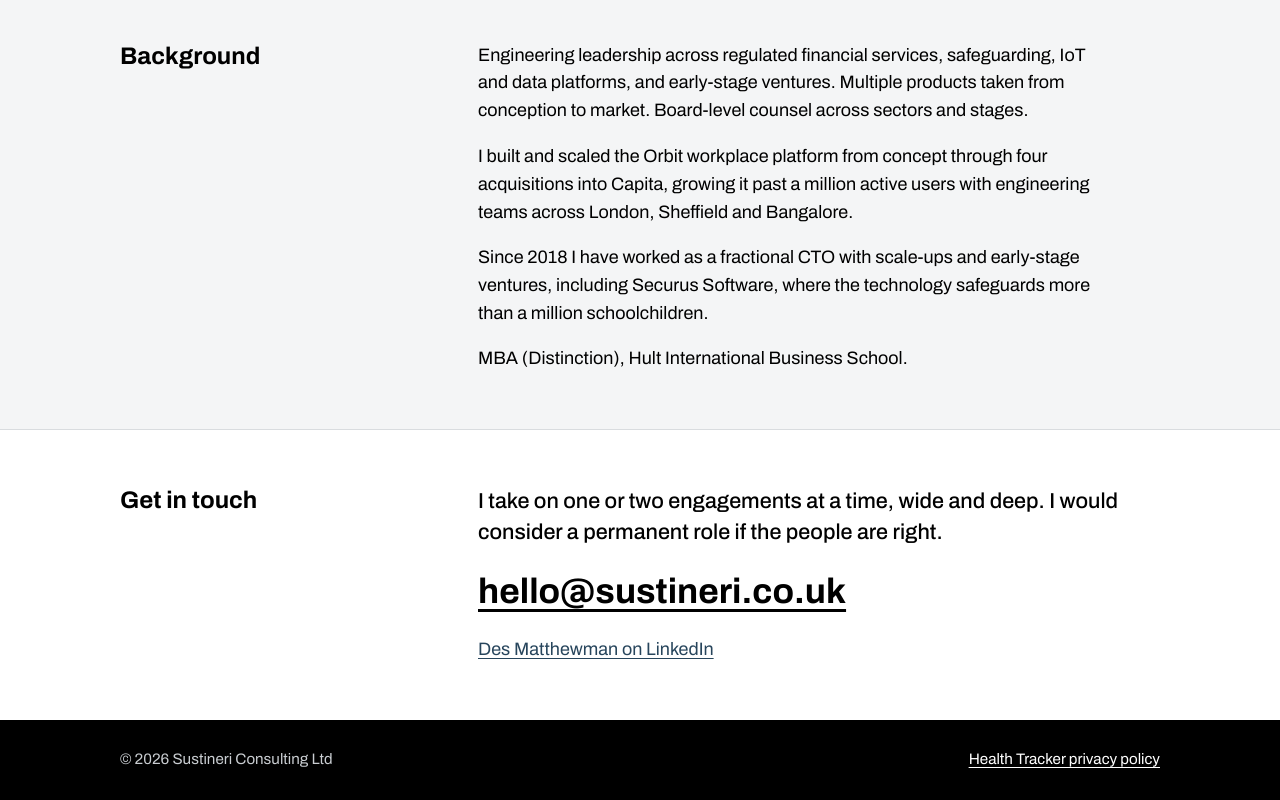
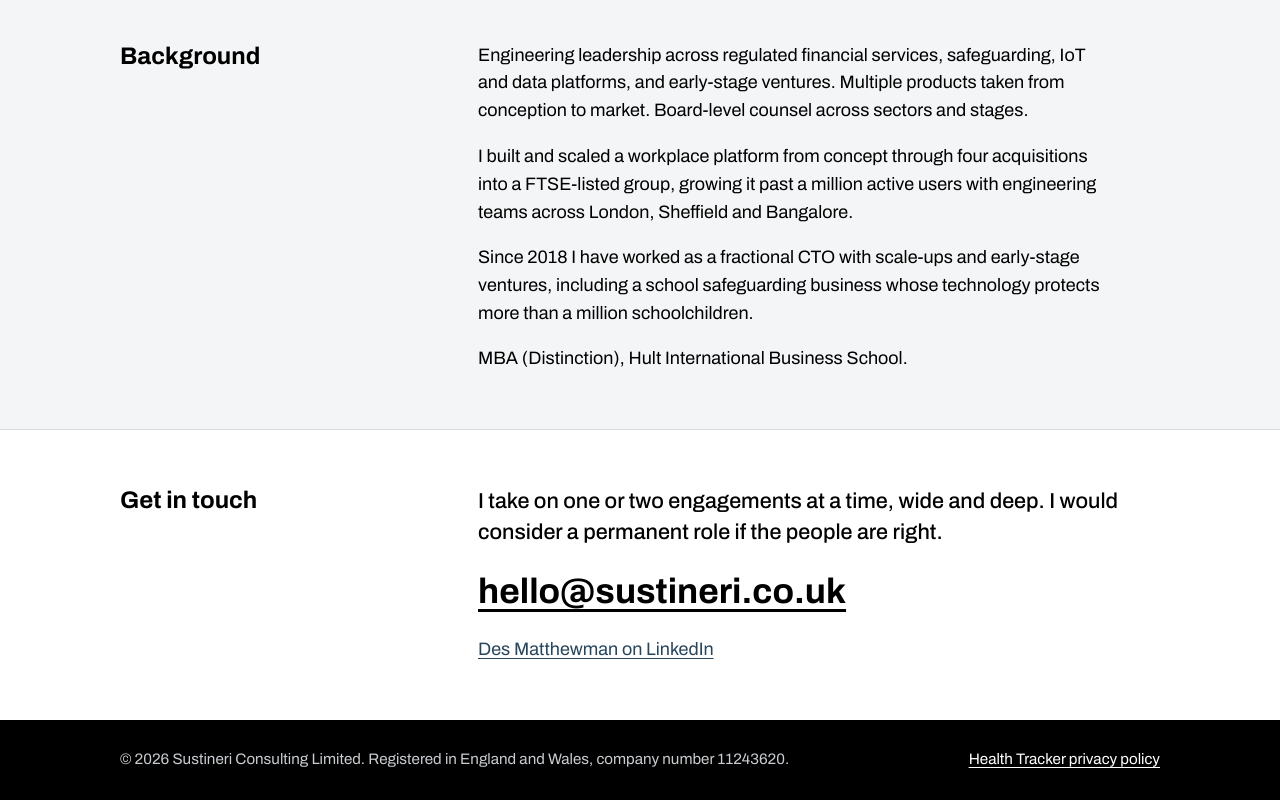
Before and after one commit to matthed/sustineri.co.uk, a plain HTML site: page index.html in a window 1280 px wide. Shown: the part 2052-2852 px from the top of the page. Drawn offline with Linux system fonts and the light colour scheme.

Commit message:
Add files via upload

```diff
--- a/index.html
+++ b/index.html
@@ -103,8 +103,8 @@ footer a{color:#fff}
 <h2>Background</h2>
 <div>
 <p>Engineering leadership across regulated financial services, safeguarding, IoT and data platforms, and early-stage ventures. Multiple products taken from conception to market. Board-level counsel across sectors and stages.</p>
-<p>I built and scaled the Orbit workplace platform from concept through four acquisitions into Capita, growing it past a million active users with engineering teams across London, Sheffield and Bangalore.</p>
-<p>Since 2018 I have worked as a fractional CTO with scale-ups and early-stage ventures, including Securus Software, where the technology safeguards more than a million schoolchildren.</p>
+<p>I built and scaled a workplace platform from concept through four acquisitions into a FTSE-listed group, growing it past a million active users with engineering teams across London, Sheffield and Bangalore.</p>
+<p>Since 2018 I have worked as a fractional CTO with scale-ups and early-stage ventures, including a school safeguarding business whose technology protects more than a million schoolchildren.</p>
 <p>MBA (Distinction), Hult International Business School.</p>
 </div>
 </div></section>
@@ -119,7 +119,7 @@ footer a{color:#fff}
 </div></section>
 </main>
 <footer><div class="wrap">
-<span>&copy; 2026 Sustineri Consulting Ltd</span>
+<span>&copy; 2026 Sustineri Consulting Limited. Registered in England and Wales, company number 11243620.</span>
 <span><a href="/about-7">Health Tracker privacy policy</a></span>
 </div></footer>
 </body>
```
